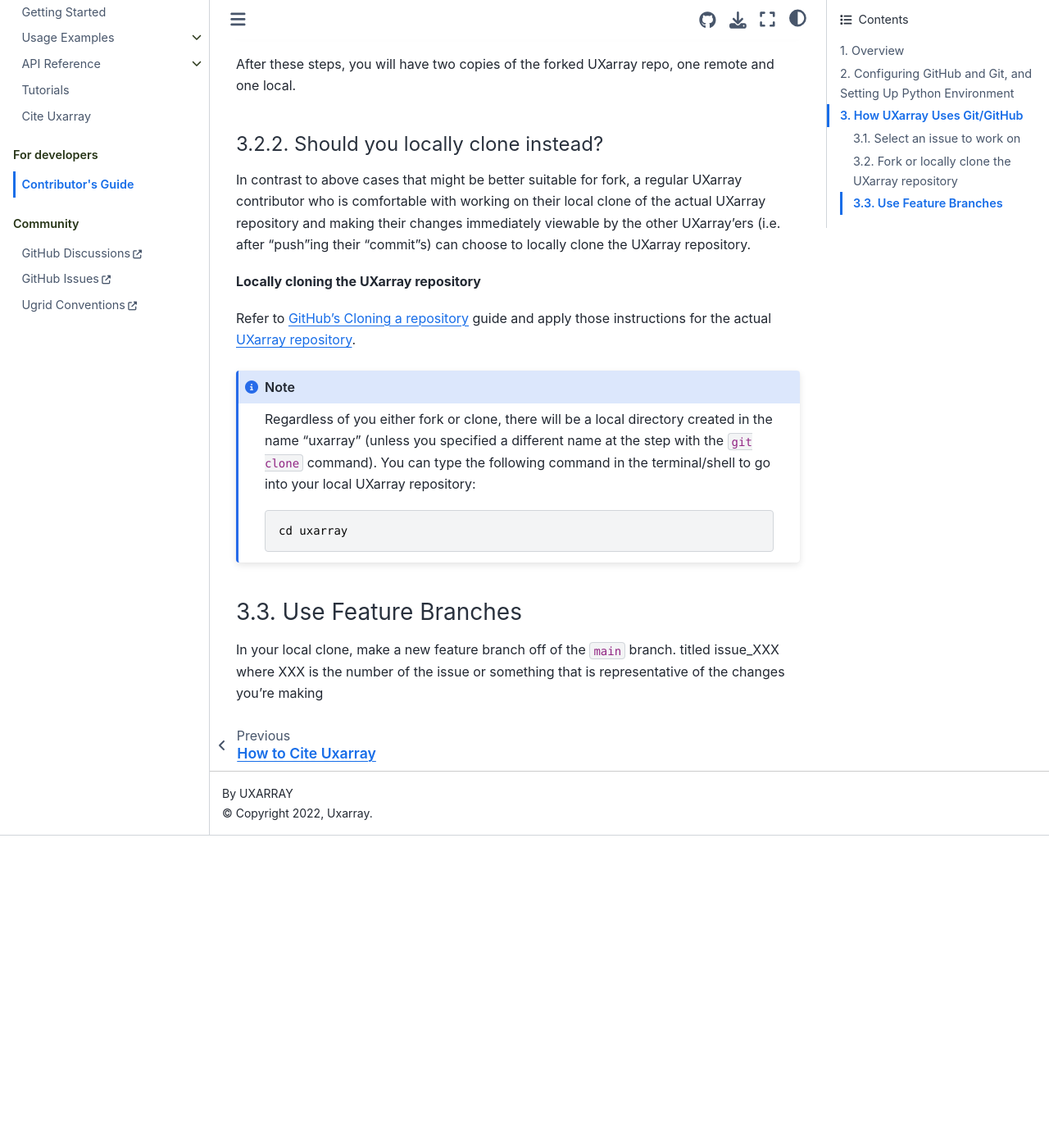
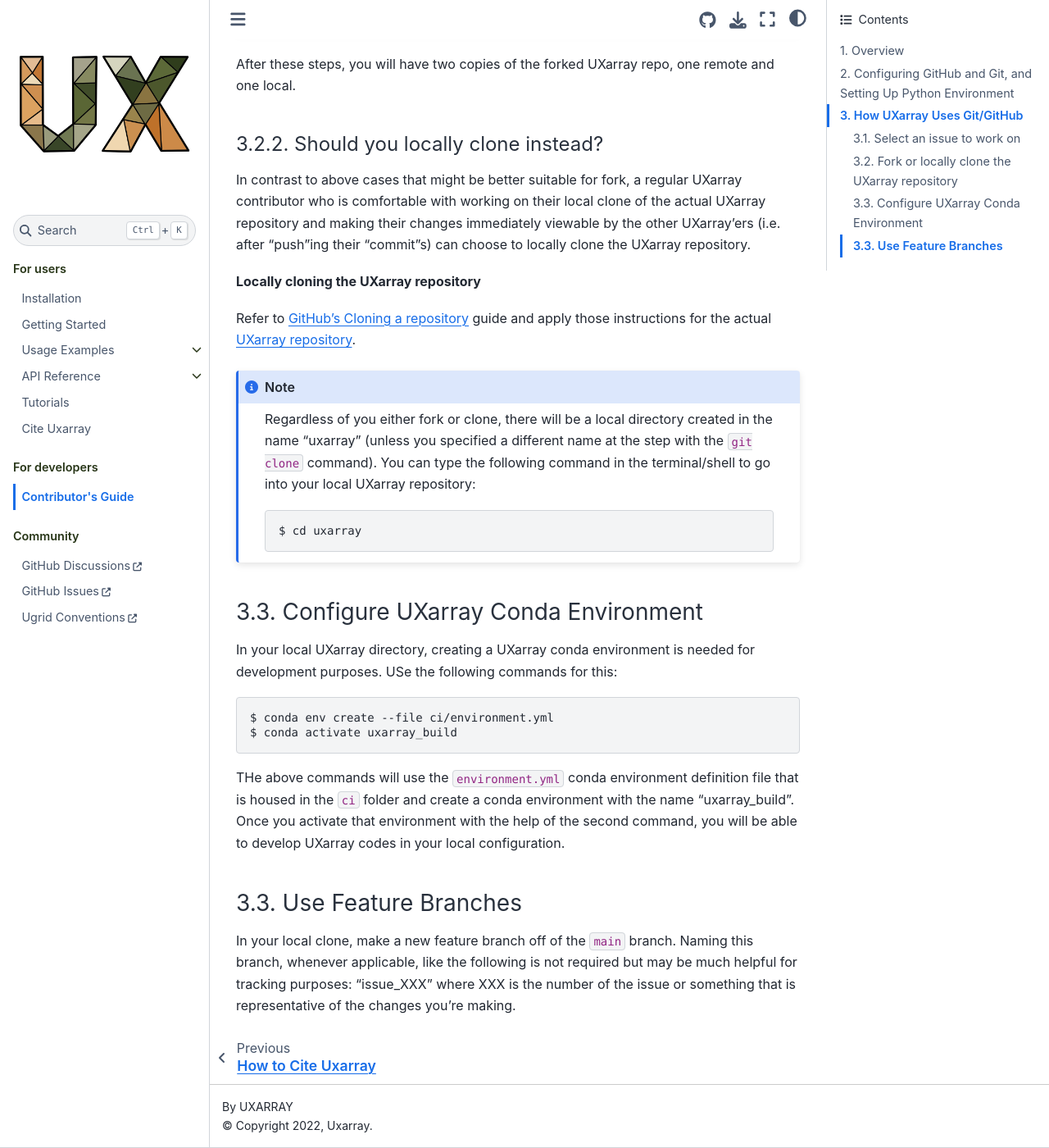
Before and after one commit to UXARRAY/uxarray, a Sphinx documentation site: the page built from docs/contributing.rst, in a window 1280 px wide and 1400 px high, scrolled down 6492 px. Shown: the whole window at 82% size. Built offline with Sphinx 7.4.7 and the Sphinx Book theme 1.1.4, drawn with Linux system fonts in a browser that asks for light colours; before the commit the page ends 7511 px from its top, so only the background shows below that.

Commit message:
Add conda environment creation'

```diff
--- a/docs/contributing.rst
+++ b/docs/contributing.rst
@@ -321,9 +321,26 @@
     :code:`git clone` command). You can type the following command in the terminal/shell to
     go into your local UXarray repository::
 
-        cd uxarray
+        $ cd uxarray
+
+3.3. Configure UXarray Conda Environment
+----------------------------------------
+
+In your local UXarray directory, creating a UXarray conda environment is needed for
+development purposes. USe the following commands for this::
+
+    $ conda env create --file ci/environment.yml
+    $ conda activate uxarray_build
+
+THe above commands will use the :code:`environment.yml` conda environment definition
+file that is housed in the :code:`ci` folder and create a conda environment with the
+name "uxarray_build". Once you activate that environment with the help of the second
+command, you will be able to develop UXarray codes in your local configuration.
 
 3.3. Use Feature Branches
 -------------------------
 
-In your local clone, make a new feature branch off of the :code:`main` branch.  titled issue_XXX where XXX is the number of the issue or something that is representative of the changes you’re making
+In your local clone, make a new feature branch off of the :code:`main` branch.
+Naming this branch, whenever applicable, like the following is not required but may be much
+helpful for tracking purposes: "issue_XXX" where XXX is the number of the issue or something
+that is representative of the changes you’re making.
```
